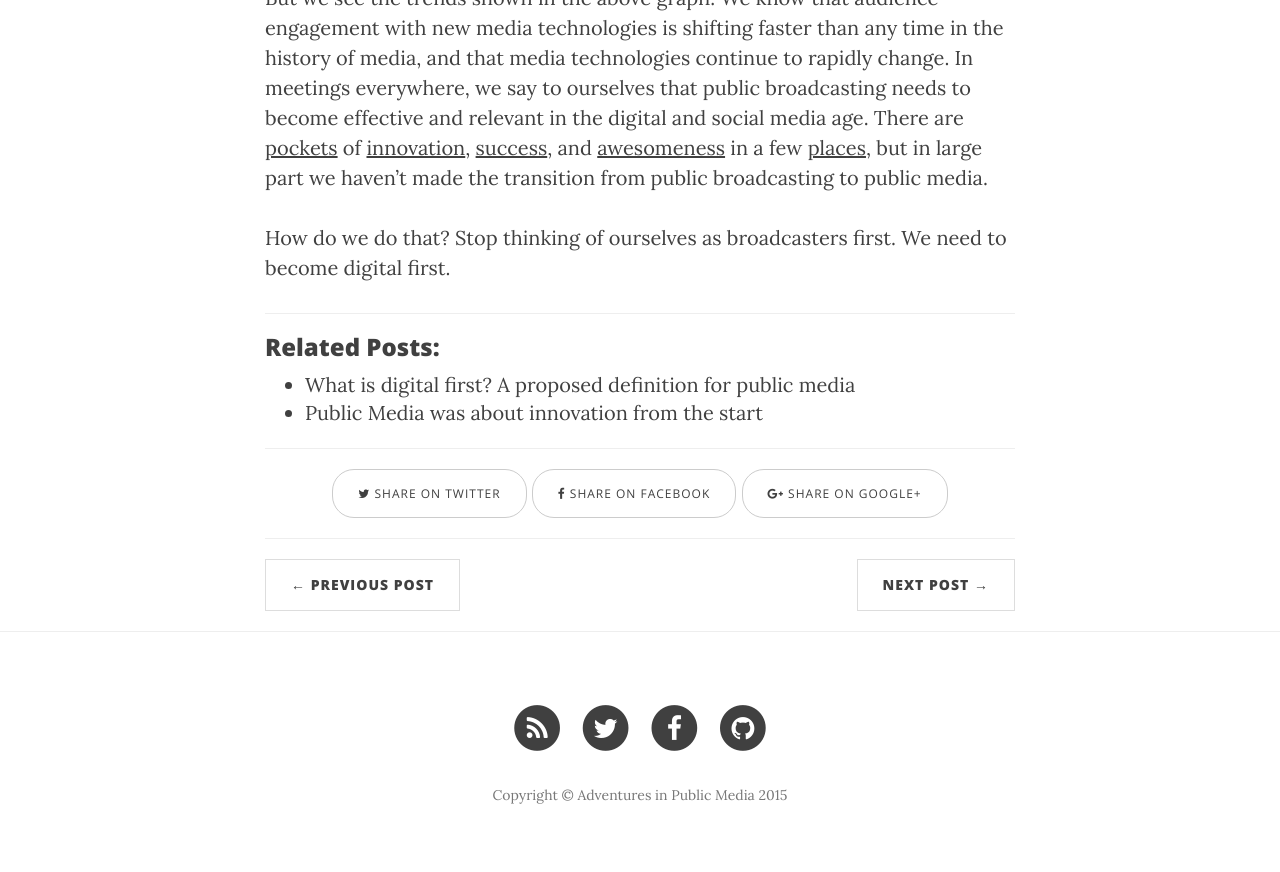
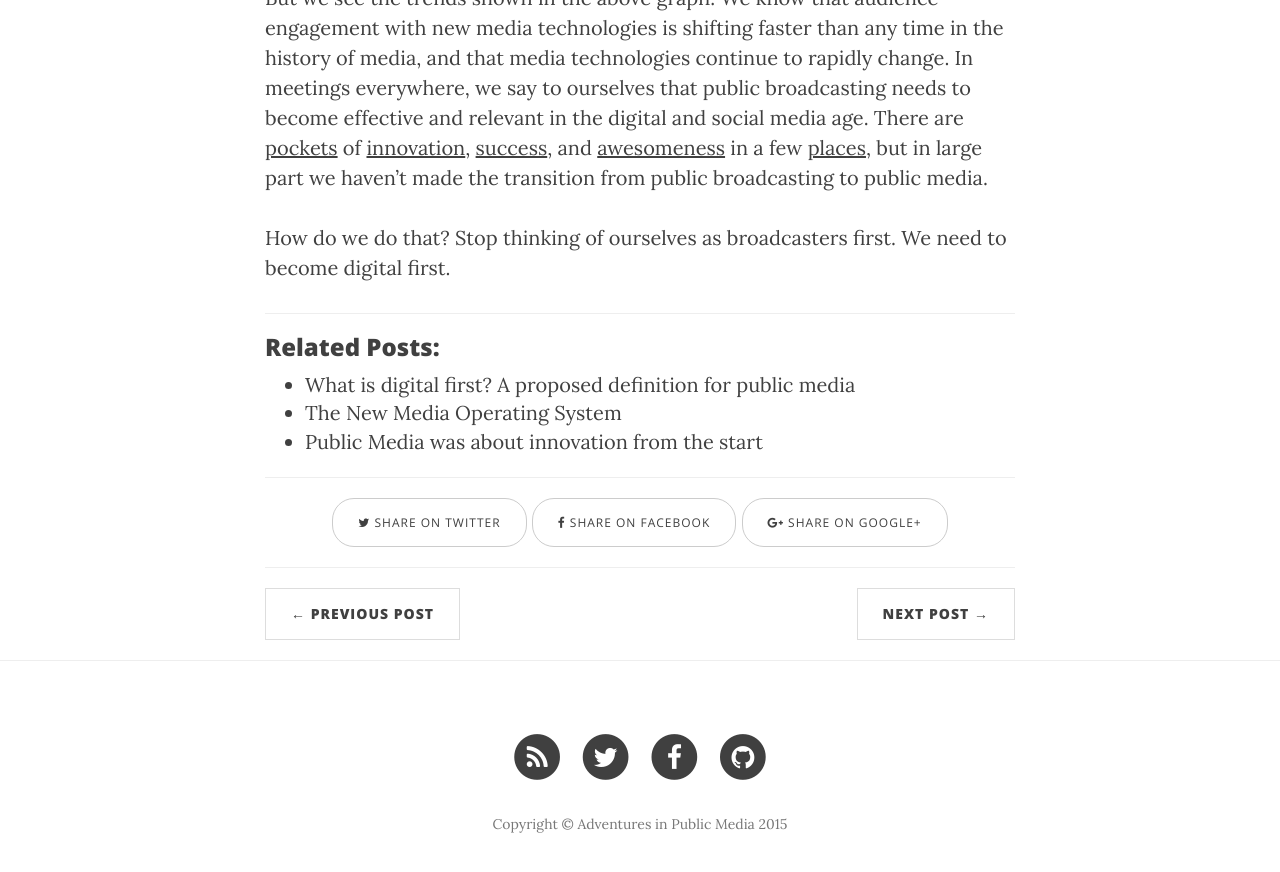
Before and after one commit to jackbrighton/jackbrighton.github.io, a Jekyll site: the page built from _posts/2015-05-18-becoming-digital.md, in a window 1280 px wide and 900 px high, scrolled down 2818 px. Shown: the top 872 px of the window. Built offline with Jekyll 4.4.1, drawn with Linux system fonts in a browser that asks for light colours; nearby versions of some CDN libraries.

Commit message:
add related post

```diff
--- a/_posts/2015-05-18-becoming-digital.md
+++ b/_posts/2015-05-18-becoming-digital.md
@@ -42,6 +42,7 @@ How do we do that? Stop thinking of ourselves as broadcasters first. We need to
 ### Related Posts:
 
 - [What is digital first? A proposed definition for public media](http://jackbrighton.github.io/2015/05/25/what-is-digital-first/)
+- [The New Media Operating System](http://jackbrighton.github.io/2015/06/01/new-media-os/)
 - [Public Media was about innovation from the start](http://jackbrighton.github.io/2015/04/23/public-media-innovation/)
 
 ***
```
